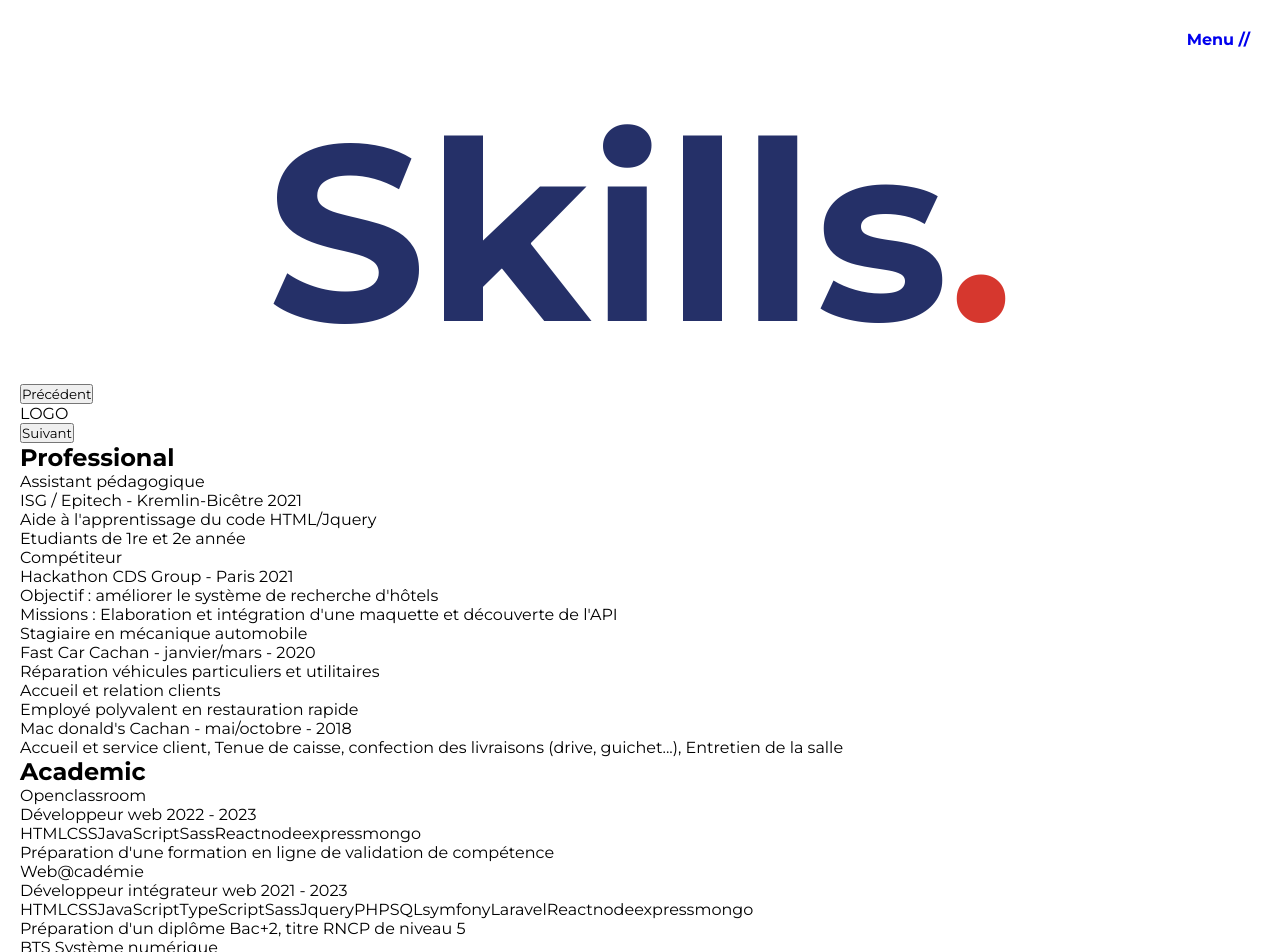
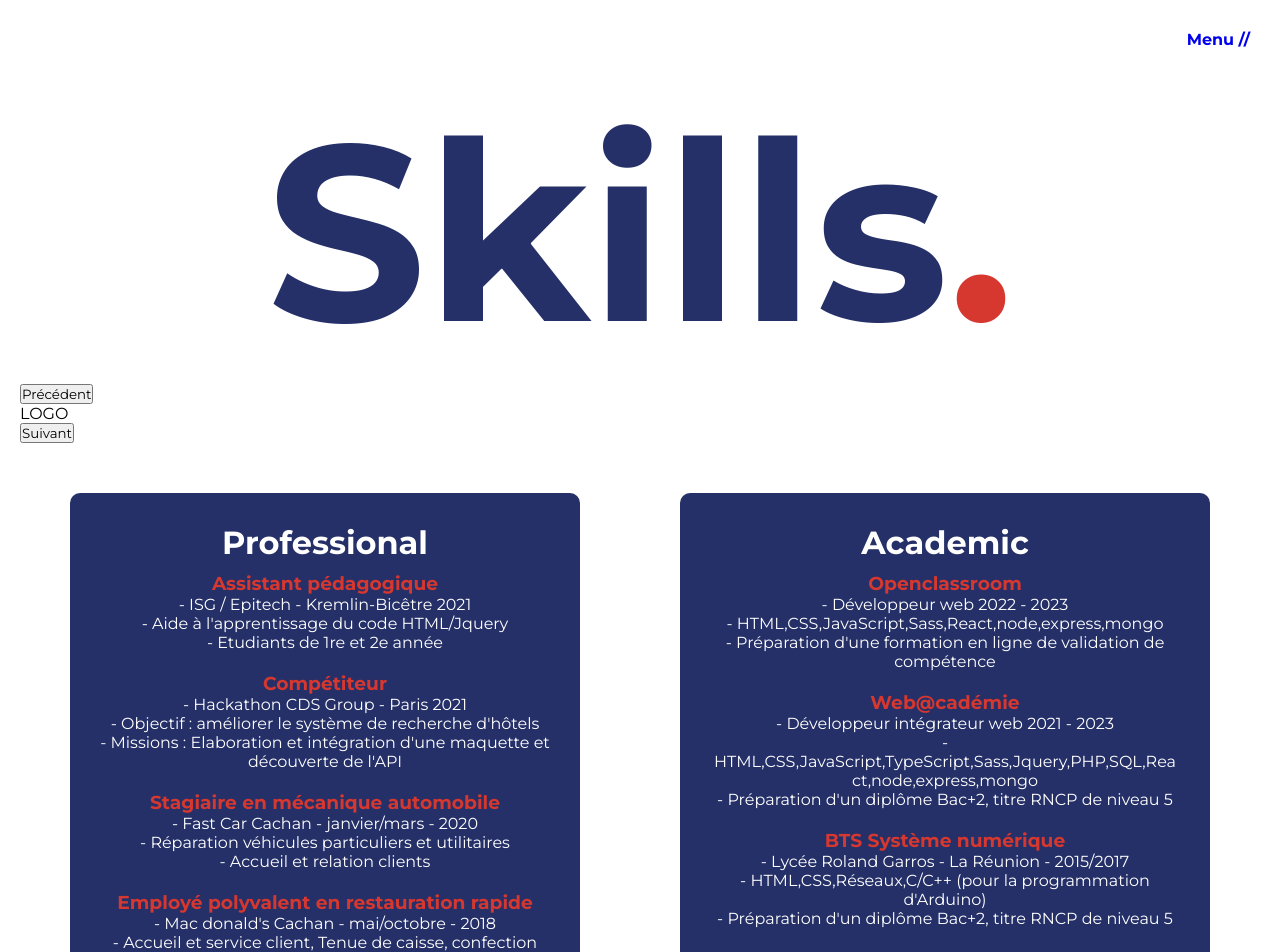
Before and after one commit to archi974/Portfolio-2.0, a React (Create React App) app: page /skills in a window 1280 px wide. Shown: the top 952 px of the page. Built offline with nearby package versions, Linux system fonts and the light colour scheme.

Commit message:
[UPDATE] style skills academic and professional

```diff
--- a/src/fixture/skills.json
+++ b/src/fixture/skills.json
@@ -224,7 +224,7 @@
         {
             "name": "Openclassroom",
             "description": "Développeur web 2022 - 2023",
-            "language": [
+            "languages": [
                 "HTML",
                 "CSS",
                 "JavaScript",
@@ -239,7 +239,7 @@
         {
             "name": "Web@cadémie",
             "description": "Développeur intégrateur web 2021 - 2023",
-            "language": [
+            "languages": [
                 "HTML",
                 "CSS",
                 "JavaScript",
@@ -248,8 +248,6 @@
                 "Jquery",
                 "PHP",
                 "SQL",
-                "symfony",
-                "Laravel",
                 "React",
                 "node",
                 "express",
@@ -260,16 +258,11 @@
         {
             "name": "BTS Système numérique",
             "description": "Lycée Roland Garros - La Réunion - 2015/2017",
-            "language": [
+            "languages": [
                 "HTML",
                 "CSS",
                 "Réseaux",
-                "C/C++ (pour la programmation d'Arduino)",
-                "Arduino IDE",
-                "Langage spécifique Arduino",
-                "Contrôle des capteurs et actionneurs avec Arduino",
-                "Prototypage de circuits électroniques",
-                "Langage pour le développement de systèmes embarqués"
+                "C/C++ (pour la programmation d'Arduino)"
             ],
             "other": "Préparation d'un diplôme Bac+2, titre RNCP de niveau 5"
         },
--- a/src/pages/skills.js
+++ b/src/pages/skills.js
@@ -6,35 +6,41 @@ export default function Skills() {
 
     return (
         <Layout>
-            <article className="bloc-skill">
+            <article className="bloc-skills">
                 <h1>Skills</h1>
                 <LogoCarousel />
-                <article>
+                <div className="bloc-skills-section">
+                    <section className="bloc-skills_section-professional">
                         <h2>Professional</h2>
                         {
                             skills.professional.map((professionalItem, i) => (
-                            <section key={i}>
-                                <p>{professionalItem.name}</p>
-                                <p>{professionalItem.places}</p>
-                                <p>{professionalItem.description}</p>
-                                <p>{professionalItem.other}</p>
+                                <section className="professional-bloc" key={i}>
+                                    {professionalItem.name && <h3>{professionalItem.name}</h3>}
+                                    <ul className="professional-item">
+                                        {professionalItem.places && <li>{"- " + professionalItem.places}</li>}
+                                        {professionalItem.description && <li>{"- " + professionalItem.description}</li>}
+                                        {professionalItem.other && <li>{"- " + professionalItem.other}</li>}
+                                    </ul>
                                 </section>
                             ))
                         }
-                </article>
-                <article>
+                    </section>
+                    <section className="bloc-skills_section-academic">
                         <h2>Academic</h2>
                         {
                             skills.academic.map((academicItem, i) => (
-                            <section key={i}>
-                                <p>{academicItem.name}</p>
-                                <p>{academicItem.description}</p>
-                                <p>{academicItem.language}</p>
-                                <p>{academicItem.other}</p>
+                                <section className="professional-bloc" key={i}>
+                                    {academicItem.name && <h3>{academicItem.name}</h3>}
+                                    <ul className="academic-item">
+                                        {academicItem.description && <li>{"- " + academicItem.description}</li>}
+                                        {academicItem.languages && <li>{"- " + academicItem.languages}</li>}
+                                        {academicItem.other && <li>{"- " + academicItem.other}</li>}
+                                    </ul>
                                 </section>
                             ))
                         }
-                </article>
+                    </section>
+                </div>
             </article>
         </Layout>
     )
--- a/src/styles/pages/_skills.scss
+++ b/src/styles/pages/_skills.scss
@@ -1,6 +1,64 @@
-.bloc-skill {
+@mixin blocSkills {
+    display: flex;
+    flex-direction: column;
+    text-align: center;
+    background-color: $blue;
+    margin: 50px;
+    border-radius: 10px;
+    padding: 30px;
+    width: 530px;
+    height: auto;
+
+    h2 {
+        color: #fff;
+        font-size: 2rem;
+    }
+
+    h3 {
+        color: $red;
+    }
+
+    .professional-bloc {
+        margin-block: 10px;
+
+        ul {
+            list-style: none;
+
+            li {
+                color: #fff;
+                overflow-wrap: break-word;
+            }
+        }
+    }
+
+}
+
+.bloc-skills {
     h1 {
         @include custom-style-title;
         align-items: center;
     }
+
+    .bloc-skills-section {
+        display: flex;
+
+        .bloc-skills_section-professional {
+            @include blocSkills;
+        }
+
+        .bloc-skills_section-academic {
+            @include blocSkills;
+            .academic-item {
+                .academic-item-language{
+                    display: flex;
+                    width:fit-content;
+                    // overflow-wrap: break-word;
+                    height: auto;
+                    li {
+                        overflow-wrap: break-word;
+                    }
+                }
+            }
+        }
+    }
 }
```
Also changed, not shown: src/styles/index.min.css, 1 other file (tests, documents, lock files or other folders). Lines whose indentation alone changed are shown as unchanged.
